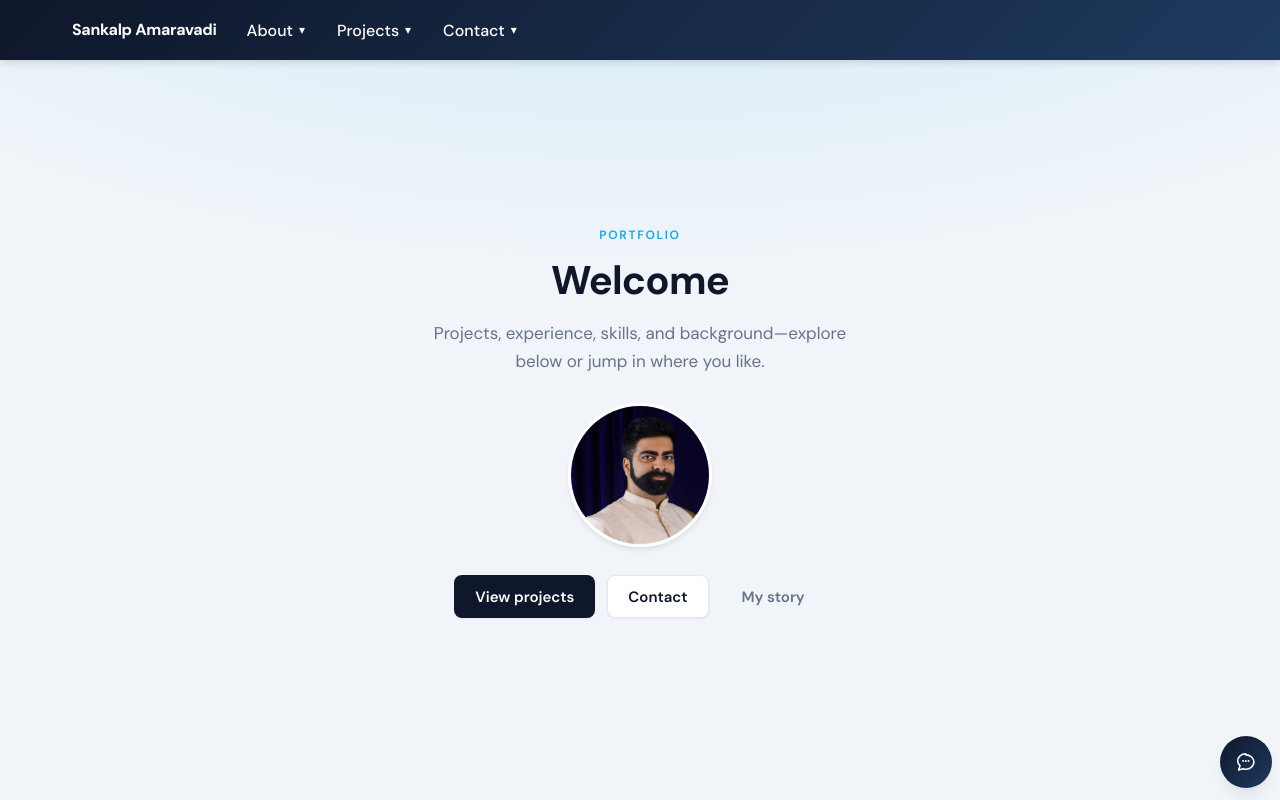
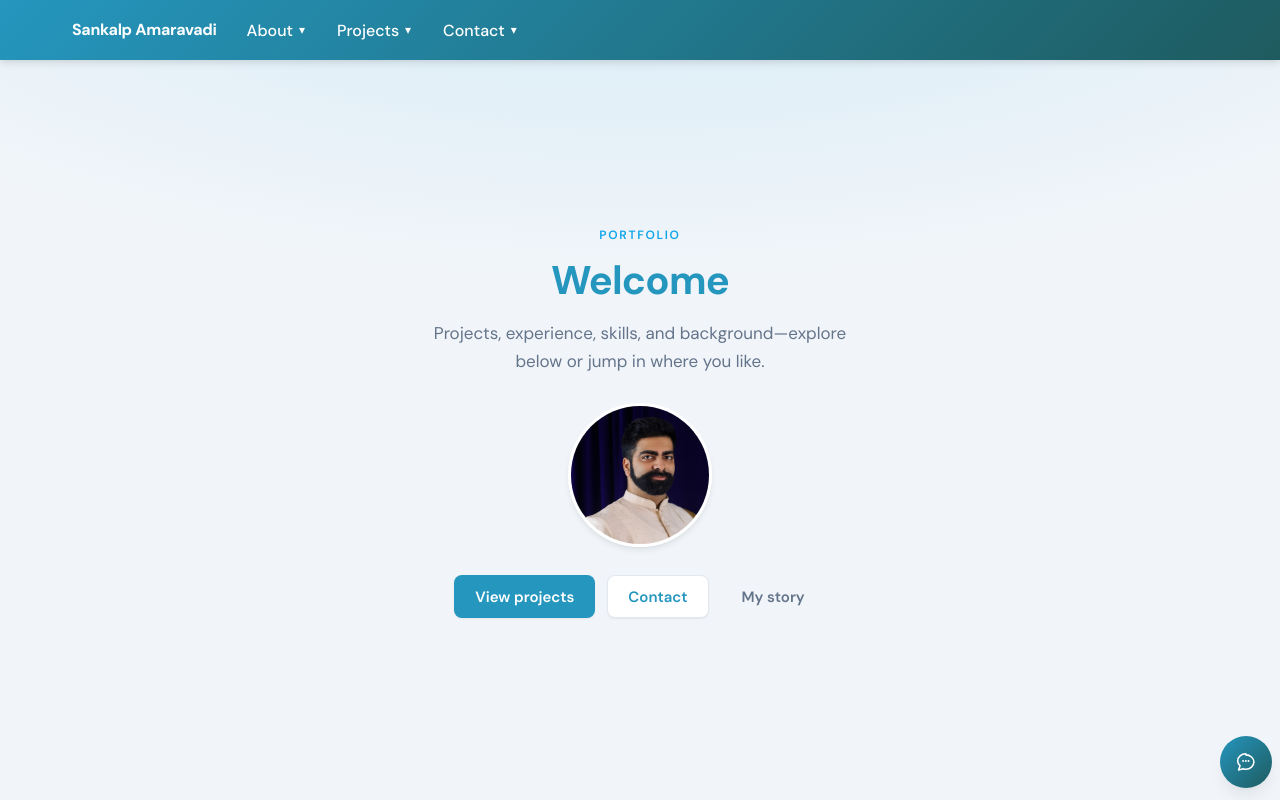
Before and after one commit to Leneord1/perso, a React (Vite) app: page / in a window 1280 px wide. Built offline with nearby package versions, Linux system fonts and the light colour scheme.

Commit message:
Changed color of website and fixed chatbot visual bug

```diff
--- a/src/components/chatbot.css
+++ b/src/components/chatbot.css
@@ -11,6 +11,8 @@
   align-items: flex-end;
   gap: 0.5rem;
   font-family: var(--pw-font-sans);
+  /* Keep FAB + panel on physical bottom-right even if page sets dir="rtl" */
+  direction: ltr;
 }
 
 .pw-chat__toggle {
@@ -44,13 +46,16 @@
   height: 1.35rem;
 }
 
-/* <dialog> is taken out of flex flow when opened with .show(); pin like the old stacked panel */
+/* <dialog> UA styles often center with left/top + translate — override so panel sits with the FAB */
 dialog.pw-chat__panel {
   position: fixed;
+  top: auto;
+  left: auto;
   right: max(0.5rem, env(safe-area-inset-right, 0px));
   bottom: calc(max(0.75rem, env(safe-area-inset-bottom, 0px)) + 3.25rem + 0.5rem);
   margin: 0;
   padding: 0;
+  transform: none;
   width: min(22rem, calc(100vw - 1.25rem));
   max-height: min(28rem, calc(100vh - 6rem));
   display: flex;
--- a/src/global.css
+++ b/src/global.css
@@ -1,13 +1,13 @@
 :root {
   --pw-font-sans: 'DM Sans', system-ui, -apple-system, 'Segoe UI', Roboto, sans-serif;
 
-  --pw-primary: #0f172a;
-  --pw-primary-mid: #1e3a5f;
+  --pw-primary: #2596BE;
+  --pw-primary-mid: #1E5B5F;
   --pw-accent: #0ea5e9;
   --pw-accent-hover: #0284c7;
   --pw-accent-muted: rgba(14, 165, 233, 0.12);
 
-  --pw-dark-text: #0f172a;
+  --pw-dark-text: #2596BE;
   --pw-muted-text: #64748b;
   --pw-light-text: #ffffff;
 
```
